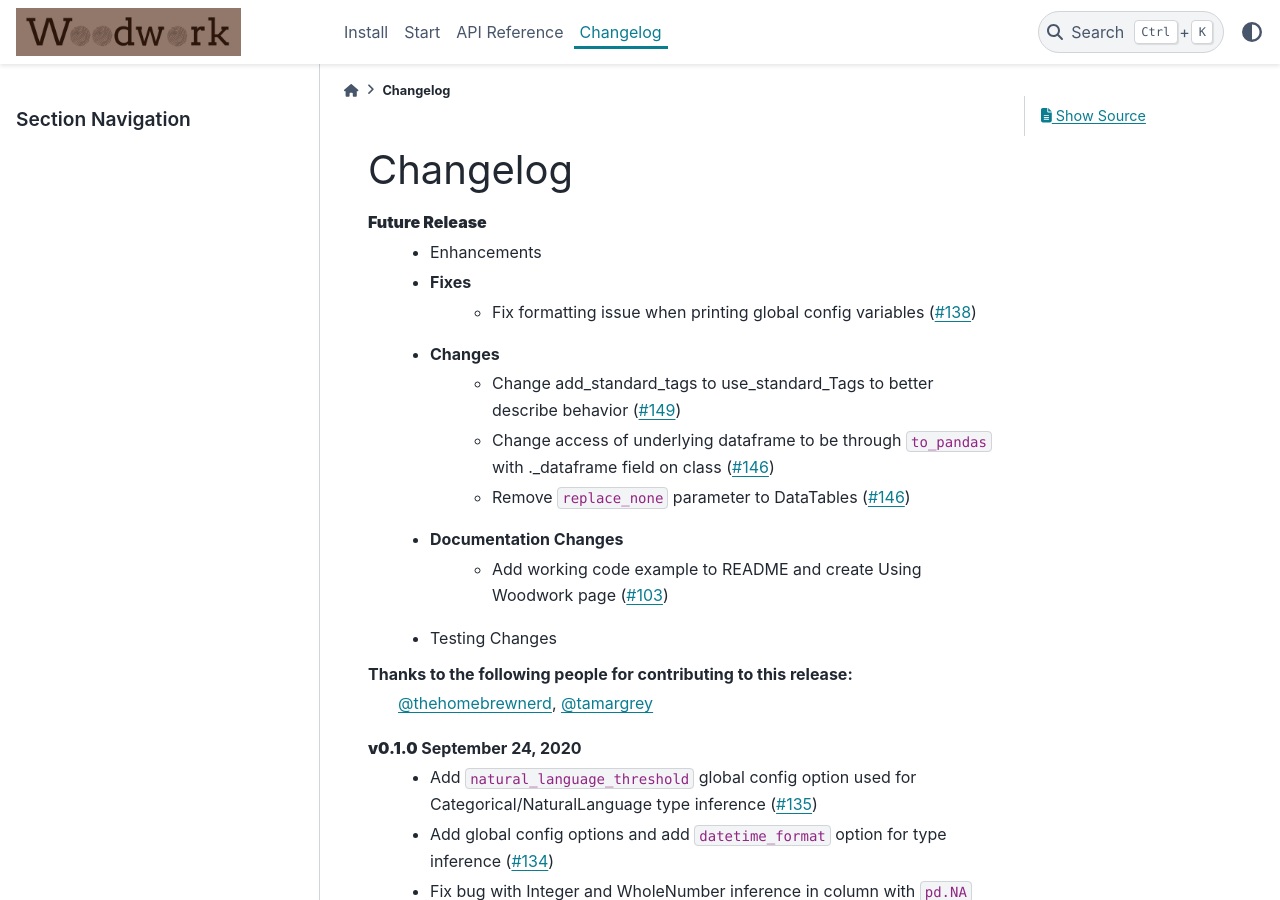
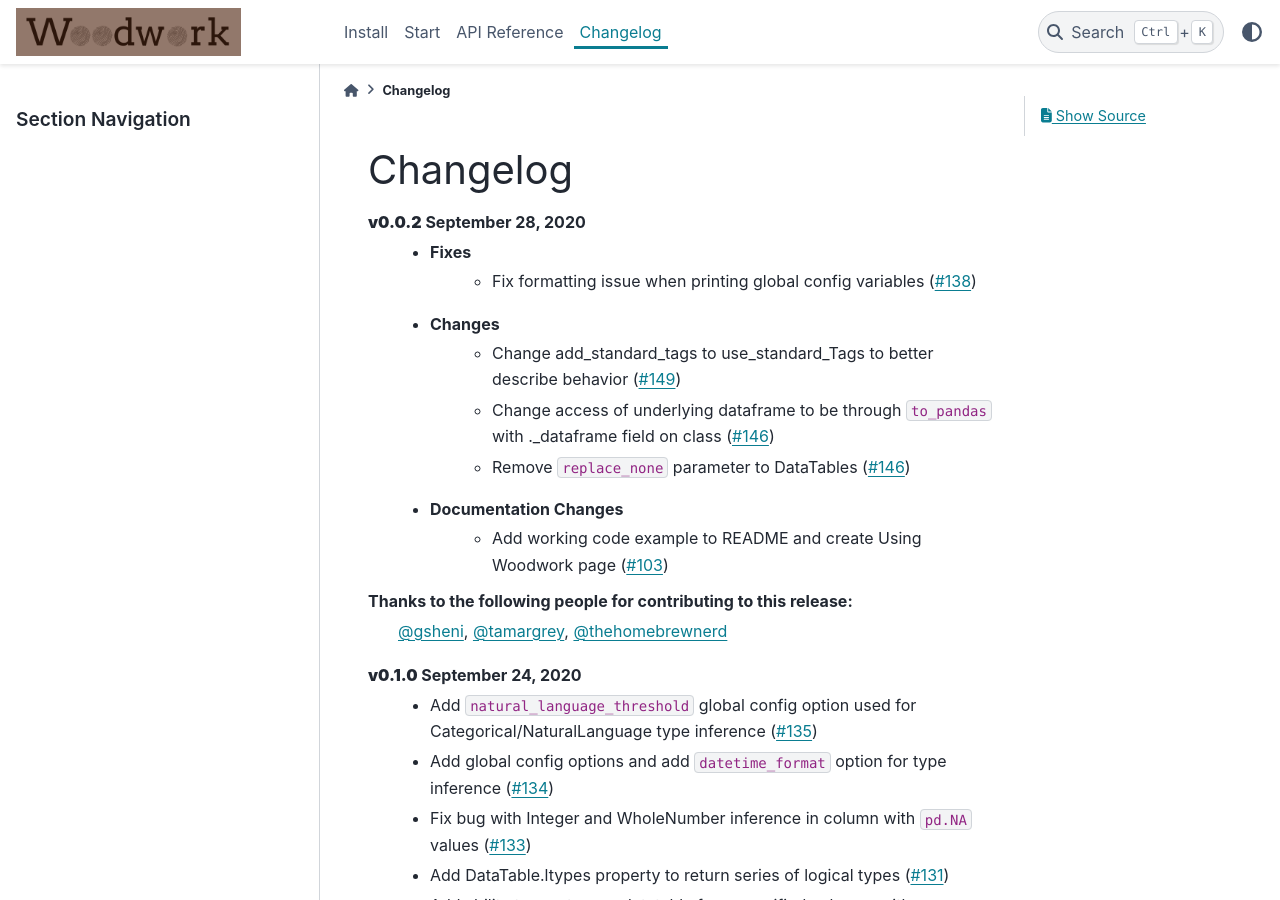
Before and after one commit to alteryx/woodwork, a Sphinx documentation site: the page built from docs/source/changelog.rst, in a window 1280 px wide and 900 px high. Built offline with Sphinx 7.4.7 and the PyData theme 0.15.4, drawn with Linux system fonts in a browser that asks for light colours; comment, search, counter and statistics services are not loaded; some of the changed text lies outside the part shown.

Commit message:
increment version, fix changelog

```diff
--- a/docs/source/changelog.rst
+++ b/docs/source/changelog.rst
@@ -2,8 +2,17 @@
 
 Changelog
 ---------
-**Future Release**
-    * Enhancements
+.. **Future Release**
+..     * Enhancements
+..     * Fixes
+..     * Changes
+..     * Documentation Changes
+..     * Testing Changes
+
+.. Thanks to the following people for contributing to this release:
+..     :user:`thehomebrewnerd`, :user:`tamargrey`
+
+**v0.0.2** September 28, 2020
     * Fixes
         * Fix formatting issue when printing global config variables (:pr:`138`)
     * Changes
@@ -12,10 +21,9 @@ Changelog
         * Remove ``replace_none`` parameter to DataTables (:pr:`146`)
     * Documentation Changes
         * Add working code example to README and create Using Woodwork page (:pr:`103`)
-    * Testing Changes
 
 Thanks to the following people for contributing to this release:
-    :user:`thehomebrewnerd`, :user:`tamargrey`
+    :user:`gsheni`, :user:`tamargrey`, :user:`thehomebrewnerd`
 
 **v0.1.0** September 24, 2020
     * Add ``natural_language_threshold`` global config option used for Categorical/NaturalLanguage type inference (:pr:`135`)
@@ -66,7 +74,7 @@ Thanks to the following people for contributing to this release:
 
 
     Thanks to the following people for contributing to this release:
-    :user:`thehomebrewnerd`, :user:`tamargrey`, :user:`gsheni`
+    :user:`gsheni`, :user:`tamargrey`, :user:`thehomebrewnerd`
 
 .. command
 .. git log --pretty=oneline --abbrev-commit
--- a/setup.py
+++ b/setup.py
@@ -12,7 +12,7 @@ setup(
     author='Alteryx, Inc.',
     author_email='support@featurelabs.com',
     license='BSD 3-clause',
-    version='0.0.1',
+    version='0.0.2',
     description='a two-dimensional data object with labeled axes and typing information',
     url='https://github.com/FeatureLabs/woodwork/',
     classifiers=[
--- a/woodwork/version.py
+++ b/woodwork/version.py
@@ -1 +1 @@
-__version__ = '0.0.1'
+__version__ = '0.0.2'
```
Also changed, not shown: 1 other file.
